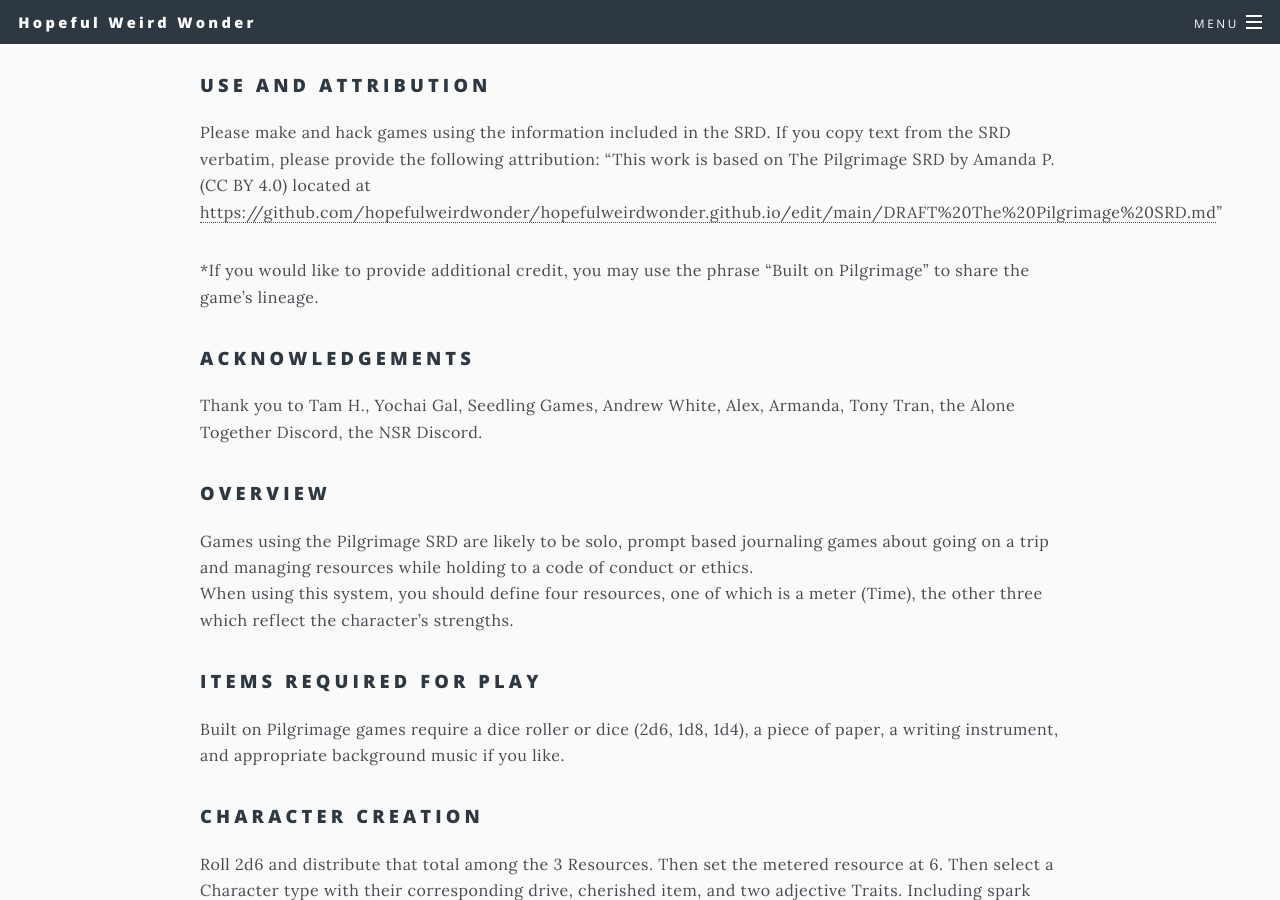
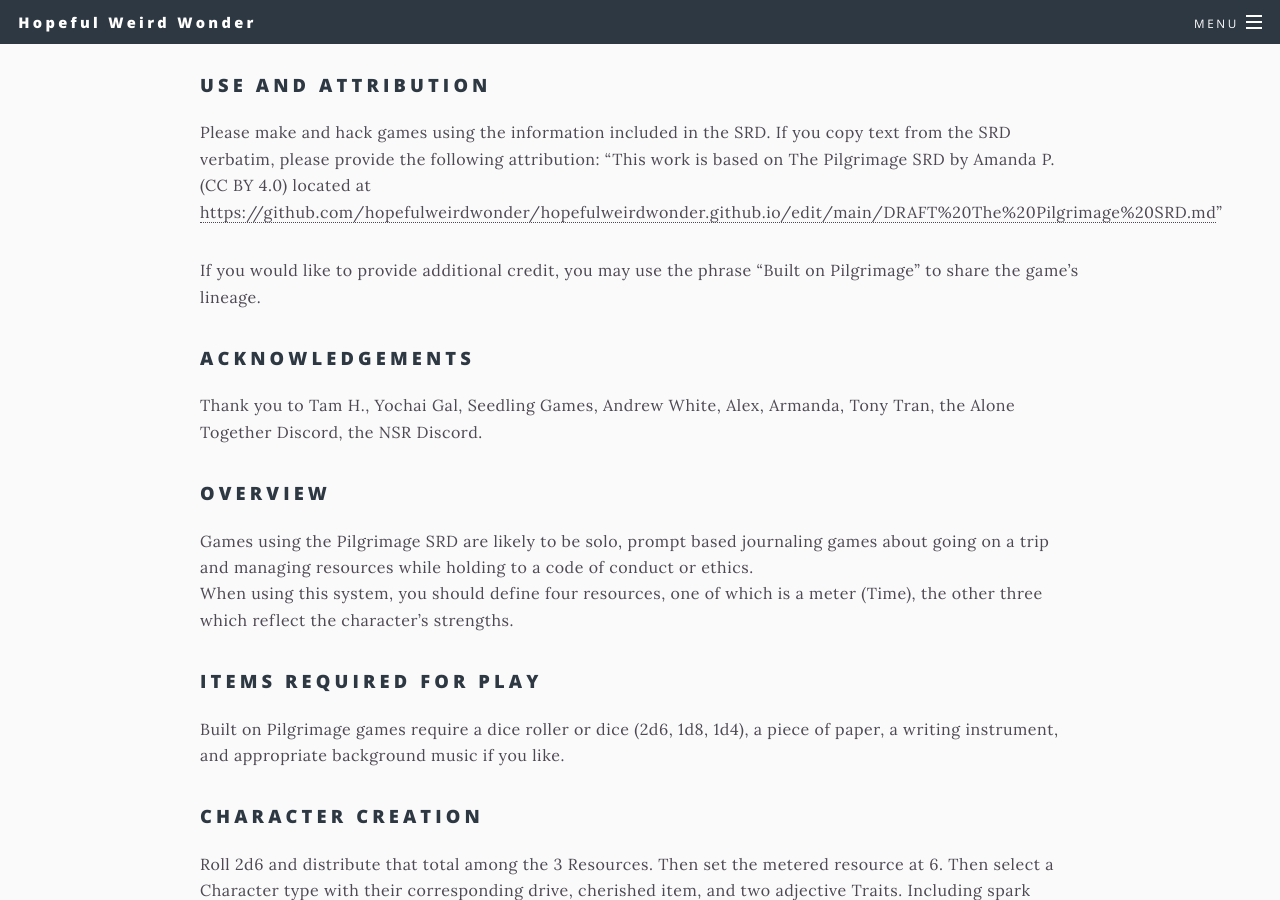
Before and after one commit to hopefulweirdwonder/hopefulweirdwonder.github.io, a Jekyll site: the page built from ThePilgrimageSRD.md, in a window 1280 px wide and 900 px high, scrolled down 319 px. Built offline with Jekyll 4.4.1, drawn with Linux system fonts in a browser that asks for light colours; our own code applies the rules of GitHub Pages for plain Markdown files.

```diff
--- a/ThePilgrimageSRD.md
+++ b/ThePilgrimageSRD.md
@@ -7,7 +7,7 @@ The contents of The Pilgrimage SRD is Attribution 4.0 International (CC BY 4.0).
 Please make and hack games using the information included in the SRD. If you copy text from the SRD verbatim, please provide the following attribution:
 "This work is based on The Pilgrimage SRD by Amanda P. (CC BY 4.0) located at <https://github.com/hopefulweirdwonder/hopefulweirdwonder.github.io/edit/main/DRAFT%20The%20Pilgrimage%20SRD.md>"
 
-*If you would like to provide additional credit, you may use the phrase "Built on Pilgrimage" to share the game's lineage.
+If you would like to provide additional credit, you may use the phrase "Built on Pilgrimage" to share the game's lineage.
 
 ## Acknowledgements
 Thank you to Tam H., Yochai Gal, Seedling Games, Andrew White, Alex, Armanda, Tony Tran, the Alone Together Discord, the NSR Discord.
```
